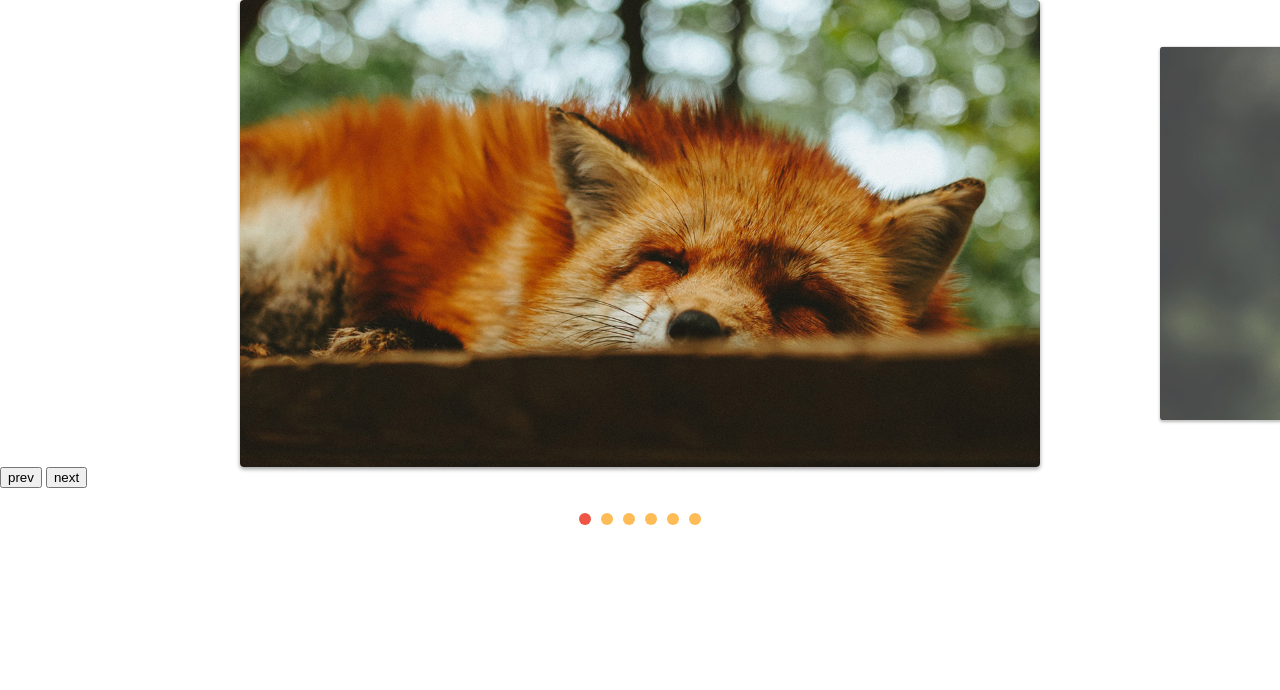
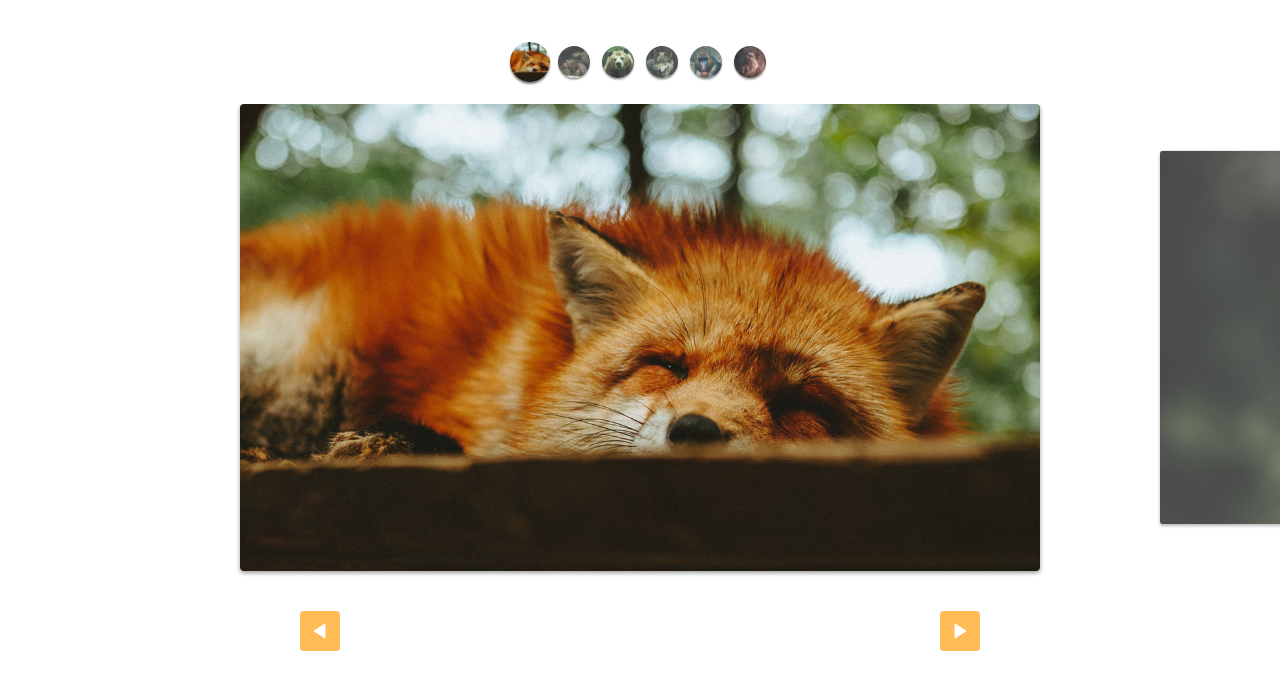
Before and after one commit to samuel-barengo/slide, a plain HTML site: page index.html in a window 1280 px wide. Drawn offline with Linux system fonts and the light colour scheme.

Commit message:
custom controls estilizados

```diff
--- a/css/style.css
+++ b/css/style.css
@@ -65,3 +65,52 @@ img {
 [data-control="slide"] li a:hover {
     background: #e54;
 }
+
+.custom-controls {
+    display: flex;
+    flex-wrap: wrap;
+    justify-content: center;
+    margin-top: 40px;
+    margin-bottom: 20px;
+}
+
+.custom-controls li {
+    width: 40px;
+    height: 40px;
+    opacity: .8;
+    transform: scale(.8);
+    transition: .3s;
+    box-shadow: 0 2px 2px rgba(0, 0, 0, .5);
+    border-radius: 50%;
+    overflow: hidden;
+    margin: 2px;
+    cursor: pointer;
+}
+
+.custom-controls li.active {
+    opacity: 1;
+    transform: scale(1);
+}
+
+.arrow-nav {
+    display: flex;
+    justify-content: space-around;
+    margin-top: 40px;
+}
+
+.arrow-nav button {
+    width: 40px;
+    height: 40px;
+    border-radius: 4px;
+    border: none;
+    color: white;
+    background: #fb5 url(../img/arrow.svg) center center no-repeat;
+}
+
+.arrow-nav button:hover {
+    background-color: rgb(247, 169, 52);
+}
+
+.arrow-nav button.prev {
+    transform: rotate(-180deg);
+}
--- a/index.html
+++ b/index.html
@@ -9,6 +9,14 @@
 </head>
 
 <body>
+    <ul class="custom-controls">
+        <li><img src="img/foto1-thumb.jpg" alt=""></li>
+        <li><img src="img/foto2-thumb.jpg" alt=""></li>
+        <li><img src="img/foto3-thumb.jpg" alt=""></li>
+        <li><img src="img/foto4-thumb.jpg" alt=""></li>
+        <li><img src="img/foto5-thumb.jpg" alt=""></li>
+        <li><img src="img/foto6-thumb.jpg" alt=""></li>
+    </ul>
     <section class="slide-wrapper">
         <ul class="slide">
             <li><img src="img/foto1.jpg" alt=""></li>
@@ -19,8 +27,8 @@
             <li><img src="img/foto6.jpg" alt=""></li>
         </ul>
         <div class="arrow-nav">
-            <button class="prev">prev</button>
-            <button class="next">next</button>
+            <button class="prev"></button>
+            <button class="next"></button>
         </div>
     </section>
     <script type="module" src="js/script..js"></script>
--- a/js/script..js
+++ b/js/script..js
@@ -1,7 +1,6 @@
-import { SlideNav } from './slide.js'
+import SlideNav from './slide.js'
 
 const slide = new SlideNav('.slide-wrapper', '.slide');
 slide.init()
 slide.addArrow('.prev', '.next');
-
-slide.addControl();
+slide.addControl('.custom-controls');
--- a/js/slide.js
+++ b/js/slide.js
@@ -151,7 +151,7 @@ export class Slide {
     }
 }
 
-export class SlideNav extends Slide {
+export default class SlideNav extends Slide {
     constructor(slide, wrapper) {
         super(slide, wrapper)
         this.bindControlEvents();
```
